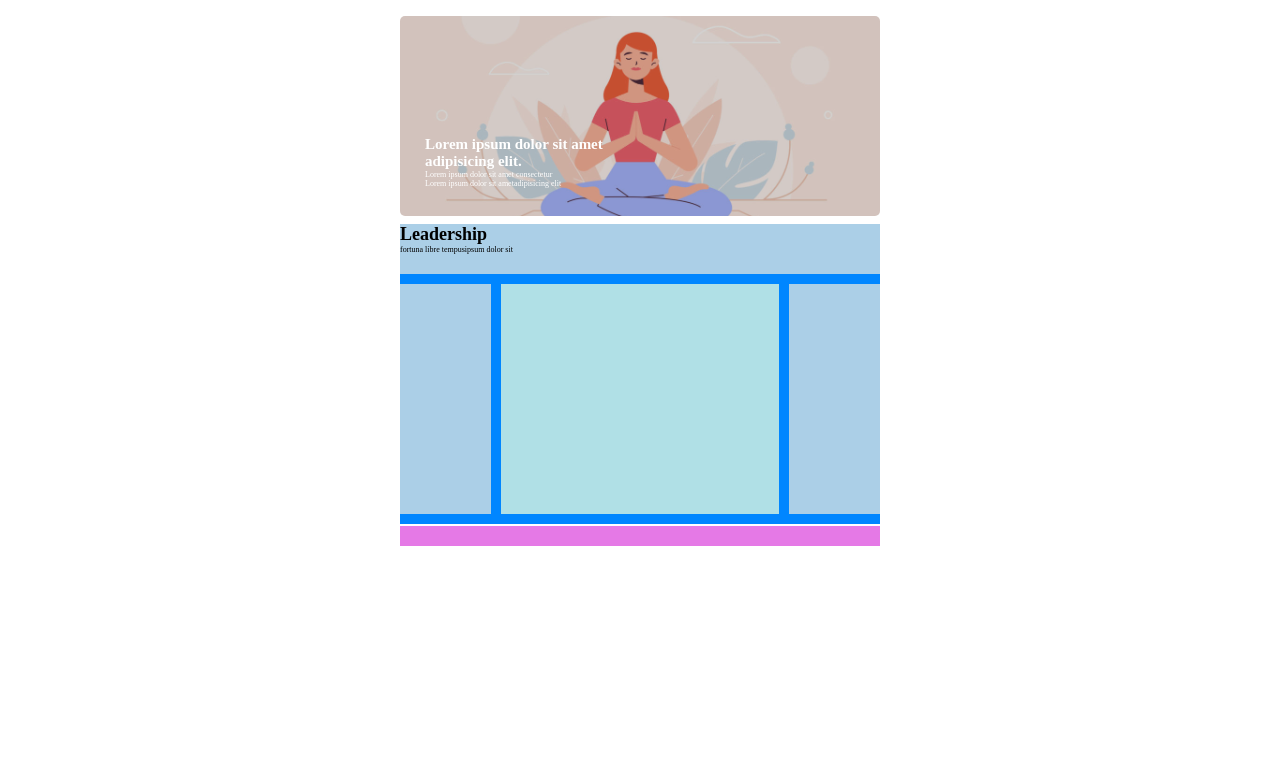
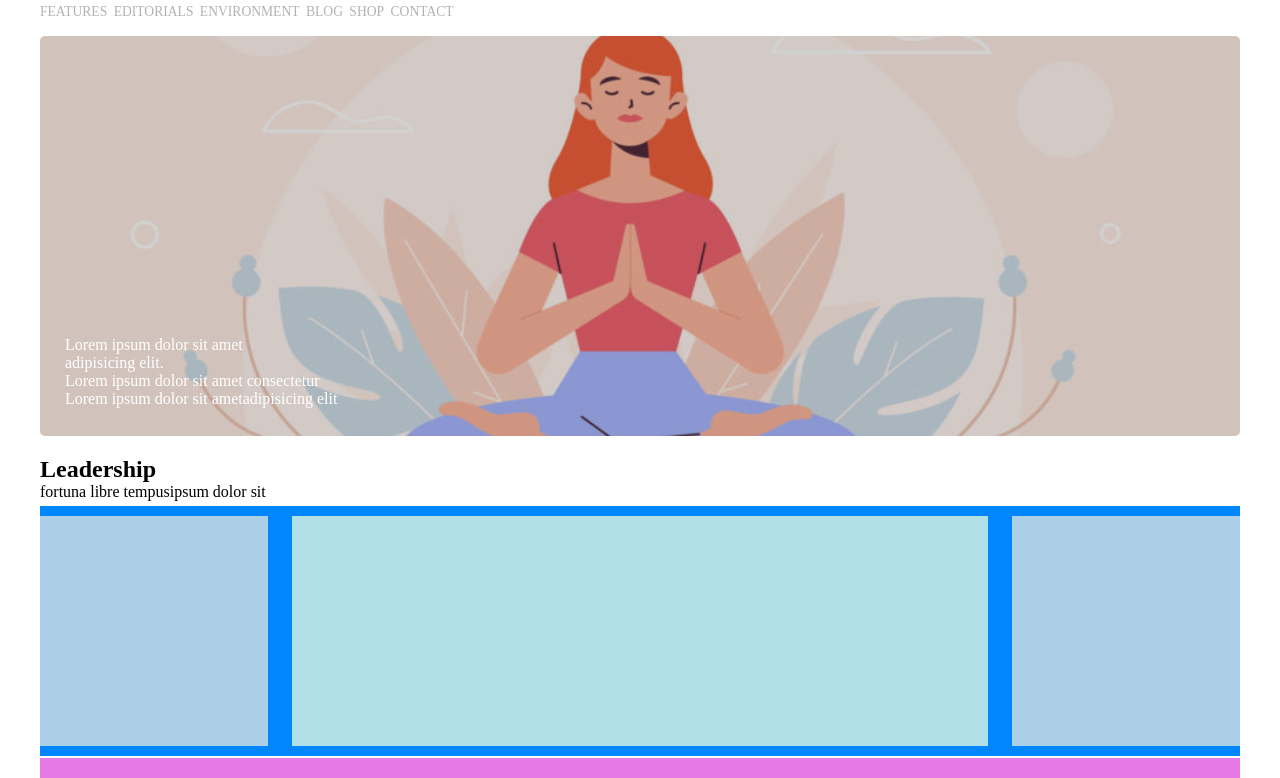
Before and after one commit to rota99C/htmlcss-wp, a plain HTML site: page index.html in a window 1280 px wide. Shown: the part 66-844 px from the top of the page. Before the commit the page ends 800 px from the top, so only its background shows below. Drawn offline with Linux system fonts and the light colour scheme.

Commit message:
modifiche

```diff
--- a/css/style.css
+++ b/css/style.css
@@ -7,7 +7,7 @@
 
 body {
     margin: auto;
-    width: 480px;
+    width: 1200px;
 }
 
 /* inizio header */
@@ -17,16 +17,16 @@ header {
 }
 
 .nav-homepage {
-    margin-top: 5px;
+    margin: 1rem 0;
+    font-size: 0.85rem;
 }
 
 header img {
-    height: 50%;
+    height: 50px;
 }
 
 .nav-homepage li {
     display: inline;
-    font-size: 8px;
     margin-right: 3px;
     color: #B2B2B2;
 }
@@ -35,10 +35,14 @@ header img {
 
 /* main */
 
+main {
+    margin-top: 2rem;
+}
+
 
 
 .slideshow{
-    height: 200px;
+    height: 400px;
     background-image: url(../img/banner.jpg);
     background-size:cover;
     margin-bottom: 0.5rem;
@@ -53,33 +57,40 @@ header img {
     vertical-align: bottom;
 }
 
+.titolo {
+    color: white;
+    padding-top: 300px;
+    padding-left: 25px;
+
+
+}
+
 .titolo-header, .titolo-header2 {
-    color: white;
+
 }
 
 .titolo-header {
-    padding-top: 120px;
-    padding-left: 25px;
-    font-size: 10px;
+
 }
 
 .titolo-header2 {
-    font-size: 8px;
+
 }
 
 #leadership {
-    font-size: 18px;
+
 }
 
+
 #sotto-leadership {
-    font-size: 8px;
+
 }
 
 
 .sopra-contenitore {
     height: 50px;
-    background-color: #ABCFE7;
-    margin-bottom: 0;
+    background-color: white;
+    margin-top: 20px;
 }
 
 .colonne {
--- a/index.html
+++ b/index.html
@@ -25,8 +25,13 @@
 
         <main>
             <section class="slideshow">
-                <div class="titolo-header"><h1>Lorem ipsum dolor sit amet<br> adipisicing elit.</h1>
-                <p class="titolo-header2">Lorem ipsum dolor sit amet consectetur<br>Lorem ipsum dolor sit ametadipisicing elit</p></div>
+                <div class="titolo">
+                    <p class="titolo-header">Lorem ipsum dolor sit amet<br>
+                            adipisicing elit.</p>
+                    <p class="titolo-header2">Lorem ipsum dolor sit amet
+                            consectetur<br>Lorem ipsum dolor sit ametadipisicing
+                            elit</p>
+                </div>
 
             </section>
             <!-- \slideshow -->
@@ -34,7 +39,6 @@
             <section class="sopra-contenitore">
                 <h1 id="leadership">Leadership</h1>
                 <p id="sotto-leadership">fortuna libre tempusipsum dolor sit</p>
-
             </section>
 
             <div class="contenitor clearfix">
```
